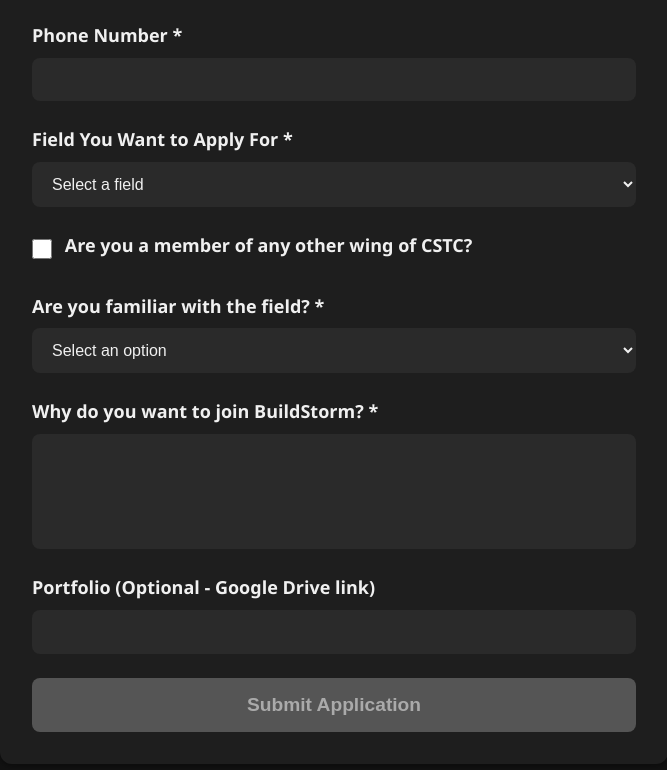
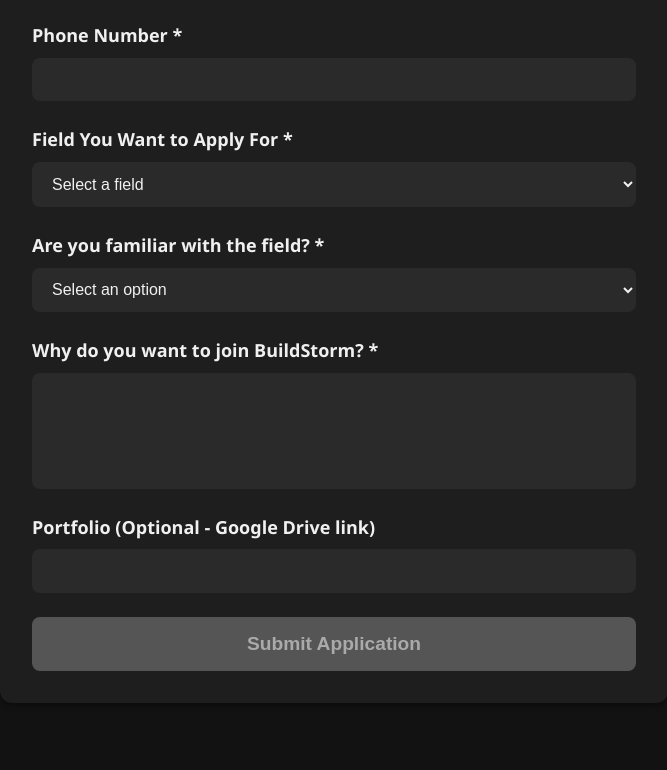
Before and after one commit to HugeCabbage69/buildcstcb, a plain HTML site: page apply.html in a window 1280 px wide. Shown: the part 865-1635 px from the top of the page, without its empty margins (306-973 px from the left). Drawn offline with Linux system fonts and the light colour scheme.

Commit message:
Update apply.html

```diff
--- a/apply.html
+++ b/apply.html
@@ -85,11 +85,6 @@
         </select>
       </div>
 
-      <div class="form-row checkbox-row">
-        <input type="checkbox" id="other-wing" name="entry.1466099069">
-        <label for="other-wing">Are you a member of any other wing of CSTC?</label>
-      </div>
-
       <div class="form-row">
         <label for="familiarity">Are you familiar with the field? *</label>
         <select id="familiarity" name="entry.546048750" required>
```
